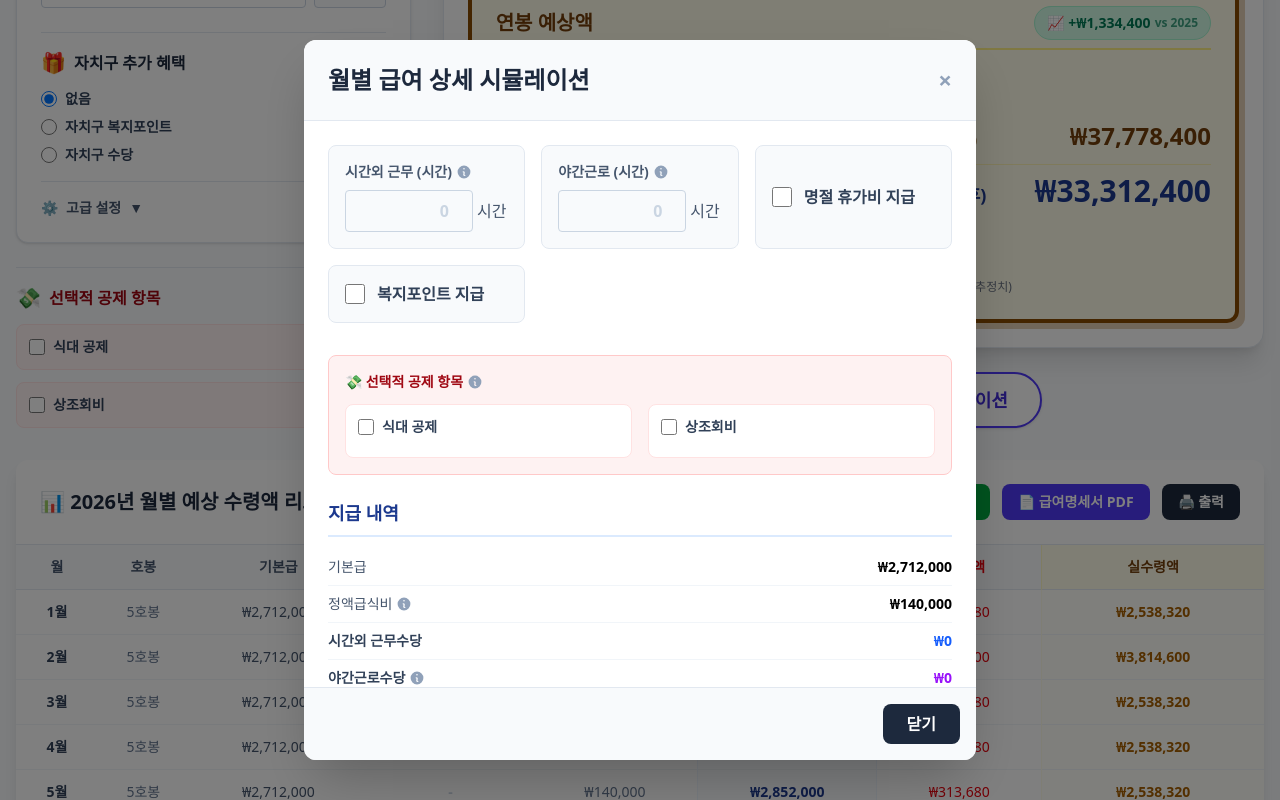
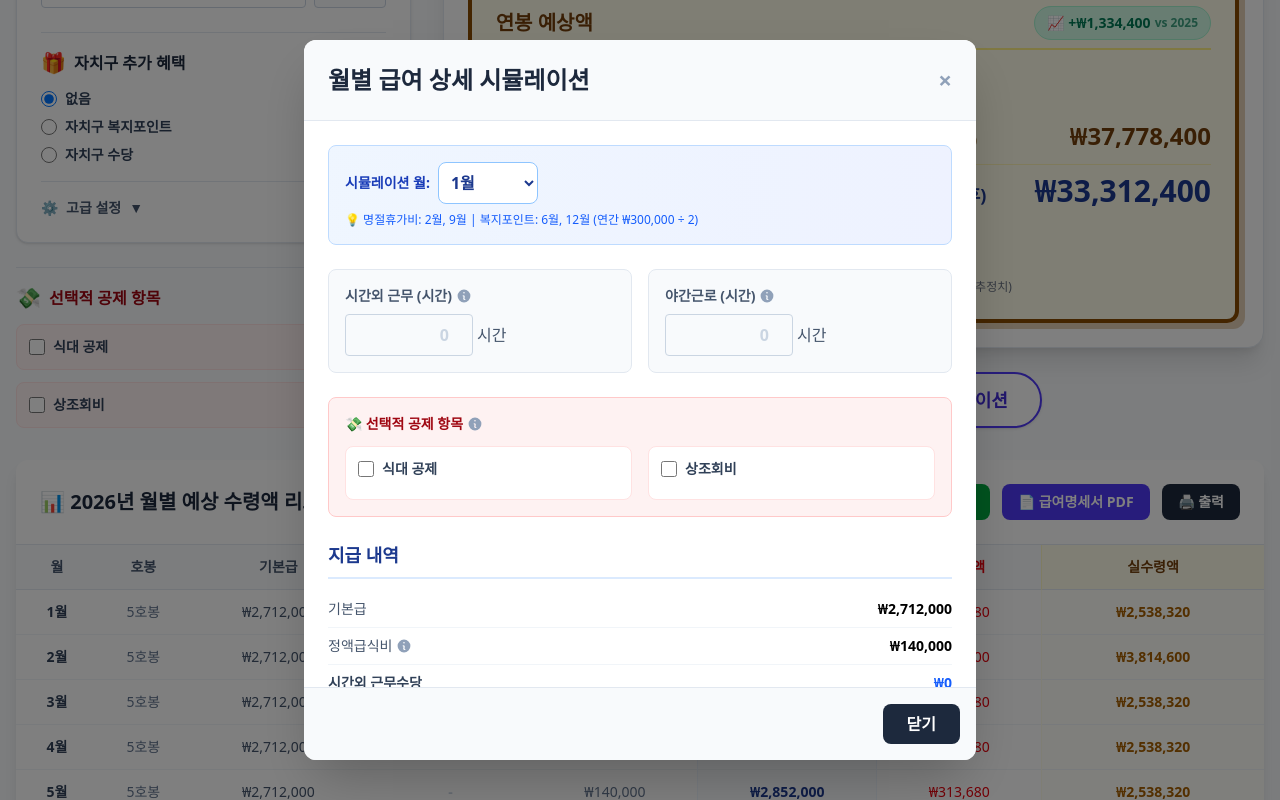
Before and after one commit to kosuk1231/money, a React (Vite) app: page / in a window 1280 px wide. Both pictures are taken after a click on the button "🔍 시간외근무(OT) 포함 월별 시뮬레이션". Shown: the part 950-1750 px from the top of the page. Built offline with nearby package versions, Linux system fonts and the light colour scheme.

Commit message:
Fix: update family allowance logic

```diff
--- a/src/components/MonthlyDetailModal.jsx
+++ b/src/components/MonthlyDetailModal.jsx
@@ -6,17 +6,21 @@ export default function MonthlyDetailModal({ isOpen, onClose, baseData }) {
     if (!isOpen) return null;
 
     const [monthDetails, setMonthDetails] = useState({
+        selectedMonth: 1, // 시뮬레이션할 월 (1~12)
         overtimeHours: 0,
         nightWorkHours: 0, // 야간근로 시간 (주40시간 내, 0.5배 가산)
         holidayWorkHours: 0,
-        includeHolidayBonus: false,
-        includeWelfarePoints: false,
         // 선택적 공제 항목
         includeMealDeduction: false,
         mealDeductionAmount: 0,
         includeMutualAid: false,
         mutualAidAmount: 0
     });
+
+    // 명절휴가비 지급월 (baseData에서 가져오거나 기본값 사용)
+    const holidayBonusMonths = baseData.holidayBonusMonths || [2, 9];
+    // 복지포인트 지급월 (6월, 12월)
+    const welfarePointsMonths = [6, 12];
 
     const [detailResult, setDetailResult] = useState(null);
 
@@ -26,8 +30,17 @@ export default function MonthlyDetailModal({ isOpen, onClose, baseData }) {
     }, [monthDetails, baseData]);
 
     const calculateDetailed = () => {
-        // 1. Base Data
-        const baseSalary = SALARY_TABLE[baseData.grade]?.[baseData.hobong] || 0;
+        const selectedMonth = monthDetails.selectedMonth;
+        const promotionMonth = baseData.promotionMonth;
+
+        // 1. 승급월에 따른 호봉 결정
+        let currentHobong = baseData.hobong;
+        if (promotionMonth && selectedMonth >= promotionMonth) {
+            currentHobong = Math.min(baseData.hobong + 1, 31);
+        }
+
+        // 2. Base Data
+        const baseSalary = SALARY_TABLE[baseData.grade]?.[currentHobong] || 0;
         const mealAllowance = ALLOWANCE_RULES.MEAL;
         const managerAllowance = baseData.isManager ? ALLOWANCE_RULES.MANAGER : 0;
         const familyAllowance = calculateFamilyAllowance(baseData.hasSpouse, baseData.numChildren, baseData.numOthers);
@@ -36,29 +49,21 @@ export default function MonthlyDetailModal({ isOpen, onClose, baseData }) {
         const corpData = baseData.additionalAllowances?.corporation || { amount: 0, type: 'monthly' };
         let monthlyCorporation = corpData.type === 'yearly' ? Math.floor(corpData.amount / 12) : corpData.amount;
 
-        // 2. Overtime & Variable
-        // Ordinary Wage for Overtime = Base + Manager + Meal + (Fixed Corp/Job allowance usually included)
-        // We will include Monthly Corporation Allowance in Ordinary Wage.
+        // 3. Overtime & Variable
         const ordinaryWage = baseSalary + managerAllowance + mealAllowance + monthlyCorporation;
         const hourlyRate = ordinaryWage / 209;
 
         const overtimePay = Math.floor(hourlyRate * 1.5 * monthDetails.overtimeHours);
-
-        // 야간근로수당: 주40시간 내 야간근로에 대한 0.5배 가산
-        // 야간근로는 기본급에 이미 포함되어 있으므로, 추가로 0.5배만 지급
         const nightWorkPay = Math.floor(hourlyRate * 0.5 * monthDetails.nightWorkHours);
 
-        // Holiday Bonus (60% of Base * 2 times a year -> 120% total, so 60% per time)
-        // Actually typically "120% of Base Salary" is annual, so 60% per holiday (Seol/Chuseok)?
-        // Logic in salaryData was "annualHoliday = base * 1.2". So one time is 0.6.
-        const holidayBonus = monthDetails.includeHolidayBonus ? Math.floor(baseSalary * 0.6) : 0;
+        // 4. 명절휴가비 - 지급월에 해당하면 자동 포함
+        const isHolidayBonusMonth = holidayBonusMonths.includes(selectedMonth);
+        const holidayBonus = isHolidayBonusMonth ? Math.floor(baseSalary * 0.6) : 0;
 
-        // Welfare Points (Annual / 2 or 4?)
-        // Usually paid quarterly or bi-annually. Let's assume full annual amount if checked, or maybe half?
-        // User asked for "Welfare point payment month", let's assume it adds the full annual points for that month
-        // OR usually it's points used. Let's add the FULL annual amount defined in rules if checked for now.
-        const welfarePoints = monthDetails.includeWelfarePoints ?
-            (baseData.hobong >= 10 ? ALLOWANCE_RULES.WELFARE_POINT_HIGH : ALLOWANCE_RULES.WELFARE_POINT_LOW) : 0;
+        // 5. 복지포인트 - 6월/12월에만 지급 (연간 총액의 절반씩)
+        const isWelfarePointsMonth = welfarePointsMonths.includes(selectedMonth);
+        const annualWelfarePoints = currentHobong >= 10 ? ALLOWANCE_RULES.WELFARE_POINT_HIGH : ALLOWANCE_RULES.WELFARE_POINT_LOW;
+        const welfarePoints = isWelfarePointsMonth ? Math.floor(annualWelfarePoints / 2) : 0;
 
         // 3. Totals
         const totalTaxable = baseSalary + managerAllowance + familyAllowance + monthlyCorporation + overtimePay + nightWorkPay + holidayBonus + welfarePoints; // Meal is non-taxable
@@ -87,6 +92,9 @@ export default function MonthlyDetailModal({ isOpen, onClose, baseData }) {
         const totalDeductions = nationalPension + healthInsurance + longTermCare + employmentInsurance + incomeTax + localIncomeTax + mealDeduction + mutualAid;
 
         setDetailResult({
+            selectedMonth,
+            currentHobong,
+            isPromoted: promotionMonth && selectedMonth >= promotionMonth,
             baseSalary,
             mealAllowance,
             managerAllowance,
@@ -95,7 +103,9 @@ export default function MonthlyDetailModal({ isOpen, onClose, baseData }) {
             overtimePay,
             nightWorkPay,
             holidayBonus,
+            isHolidayBonusMonth,
             welfarePoints,
+            isWelfarePointsMonth,
             totalPay,
             ordinaryWage,
             hourlyRate,
@@ -125,8 +135,49 @@ export default function MonthlyDetailModal({ isOpen, onClose, baseData }) {
                 </div>
 
                 <div className="p-6 overflow-y-auto">
+                    {/* 월 선택 */}
+                    <div className="mb-6 p-4 bg-gradient-to-r from-blue-50 to-indigo-50 rounded-lg border border-blue-200">
+                        <div className="flex flex-wrap items-center gap-4">
+                            <div className="flex items-center gap-2">
+                                <label className="text-sm font-bold text-blue-800">시뮬레이션 월:</label>
+                                <select
+                                    value={monthDetails.selectedMonth}
+                                    onChange={(e) => setMonthDetails({...monthDetails, selectedMonth: parseInt(e.target.value)})}
+                                    className="p-2 border border-blue-300 rounded-lg font-bold text-blue-900 bg-white focus:border-blue-500 outline-none min-w-[100px]"
+                                >
+                                    {[...Array(12)].map((_, i) => (
+                                        <option key={i+1} value={i+1}>{i+1}월</option>
+                                    ))}
+                                </select>
+                            </div>
+                            {/* 현재 월 상태 표시 */}
+                            {detailResult && (
+                                <div className="flex flex-wrap gap-2 text-xs">
+                                    {detailResult.isPromoted && (
+                                        <span className="px-2 py-1 bg-yellow-200 text-yellow-800 rounded-full font-bold">
+                                            ⬆ 승급 적용 ({detailResult.currentHobong}호봉)
+                                        </span>
+                                    )}
+                                    {detailResult.isHolidayBonusMonth && (
+                                        <span className="px-2 py-1 bg-green-200 text-green-800 rounded-full font-bold">
+                                            🎁 명절휴가비 지급월
+                                        </span>
+                                    )}
+                                    {detailResult.isWelfarePointsMonth && (
+                                        <span className="px-2 py-1 bg-purple-200 text-purple-800 rounded-full font-bold">
+                                            💎 복지포인트 지급월
+                                        </span>
+                                    )}
+                                </div>
+                            )}
+                        </div>
+                        <p className="text-xs text-blue-600 mt-2">
+                            💡 명절휴가비: {holidayBonusMonths.map(m => m + '월').join(', ')} | 복지포인트: 6월, 12월 (연간 {detailResult ? formatMoney(detailResult.currentHobong >= 10 ? ALLOWANCE_RULES.WELFARE_POINT_HIGH : ALLOWANCE_RULES.WELFARE_POINT_LOW) : '...'} ÷ 2)
+                        </p>
+                    </div>
+
                     {/* INPUTS */}
-                    <div className="grid grid-cols-1 md:grid-cols-3 gap-4 mb-8">
+                    <div className="grid grid-cols-1 md:grid-cols-2 gap-4 mb-6">
                         <div className="bg-slate-50 p-4 rounded-lg border border-slate-200">
                             <label className="block text-sm font-bold text-slate-600 mb-2 flex items-center gap-1">
                                 시간외 근무 (시간)
@@ -188,31 +239,8 @@ export default function MonthlyDetailModal({ isOpen, onClose, baseData }) {
                                 </p>
                             )}
                         </div>
+                    </div>
 
-                        <div className="bg-slate-50 p-4 rounded-lg border border-slate-200 flex items-center">
-                            <label className="flex items-center cursor-pointer">
-                                <input
-                                    type="checkbox"
-                                    className="w-5 h-5 text-blue-600 rounded focus:ring-blue-500"
-                                    checked={monthDetails.includeHolidayBonus}
-                                    onChange={(e) => setMonthDetails({ ...monthDetails, includeHolidayBonus: e.target.checked })}
-                                />
-                                <span className="ml-3 font-bold text-slate-700">명절 휴가비 지급</span>
-                            </label>
-                        </div>
-
-                        <div className="bg-slate-50 p-4 rounded-lg border border-slate-200 flex items-center">
-                            <label className="flex items-center cursor-pointer">
-                                <input
-                                    type="checkbox"
-                                    className="w-5 h-5 text-blue-600 rounded focus:ring-blue-500"
-                                    checked={monthDetails.includeWelfarePoints}
-                                    onChange={(e) => setMonthDetails({ ...monthDetails, includeWelfarePoints: e.target.checked })}
-                                />
-                                <span className="ml-3 font-bold text-slate-700">복지포인트 지급</span>
-                            </label>
-                        </div>
-                    </div>
 
                     {/* 선택적 공제 항목 */}
                     <div className="mb-6 p-4 bg-red-50 rounded-lg border border-red-200">
```
